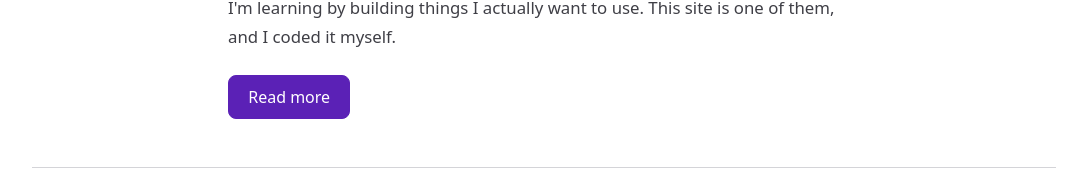
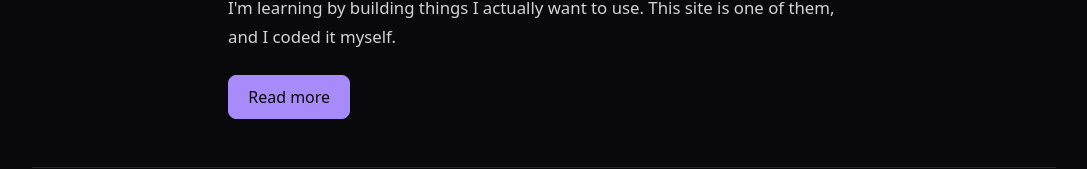
Before and after one commit to ritviks123/my-website, a React (Vite) app: page / in a window 1280 px wide. Shown: the part 304-473 px from the top of the page, without its empty margins (96-1183 px from the left). Built offline with nearby package versions, Linux system fonts and the light colour scheme.

Commit message:
Switch to dark mode

```diff
--- a/src/index.css
+++ b/src/index.css
@@ -1,17 +1,19 @@
 :root {
-  --ink: #16161a;
-  --text: #3f3f46;
-  --muted: #71717a;
-  --border: #d4d4d8;
-  --surface: #f4f4f5;
-  --bg: #ffffff;
+  --ink: #fafafa;
+  --text: #d4d4d8;
+  --muted: #a1a1aa;
+  --border: #27272a;
+  --surface: #18181b;
+  --bg: #09090b;
 
-  --accent: #5b21b6;
-  --accent-dark: #4c1d95;
-  --accent-tint: #ede9fe;
+  --accent: #a78bfa;
+  /* Hover color. Name kept from the light theme, but on dark it is LIGHTER. */
+  --accent-dark: #c4b5fd;
+  --accent-tint: #2e1065;
 
   --radius: 8px;
 
+  color-scheme: dark;
   font-family: system-ui, -apple-system, "Segoe UI", sans-serif;
   line-height: 1.6;
   color: var(--text);
@@ -21,6 +23,12 @@
 
 * {
   box-sizing: border-box;
+}
+
+@media (prefers-reduced-motion: no-preference) {
+  html {
+    scroll-behavior: smooth;
+  }
 }
 
 body {
@@ -50,7 +58,7 @@ button {
   border: 1px solid var(--accent);
   border-radius: var(--radius);
   background: var(--accent);
-  color: #ffffff;
+  color: var(--bg);
   cursor: pointer;
   transition: background 0.15s ease;
 }
```
